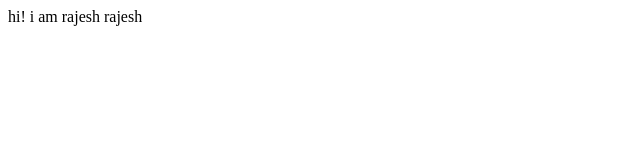
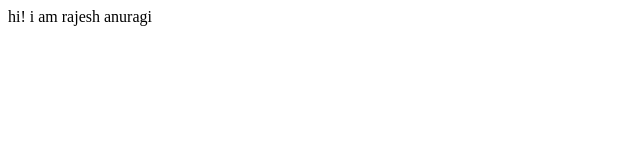
Before and after one commit to AnuragiRajesh/about-github, a plain HTML site: page index.html in a window 1280 px wide. Shown: the full height of the page, 0-640 px from the left. Drawn offline with Linux system fonts and the light colour scheme.

```diff
--- a/index.html
+++ b/index.html
@@ -7,6 +7,6 @@
     <title>learninggithub</title>
 </head>
 <body>
-    hi! i am rajesh rajesh
+    hi! i am rajesh anuragi
 </body>
 </html>
```
Also changed, not shown: 1 other file.
